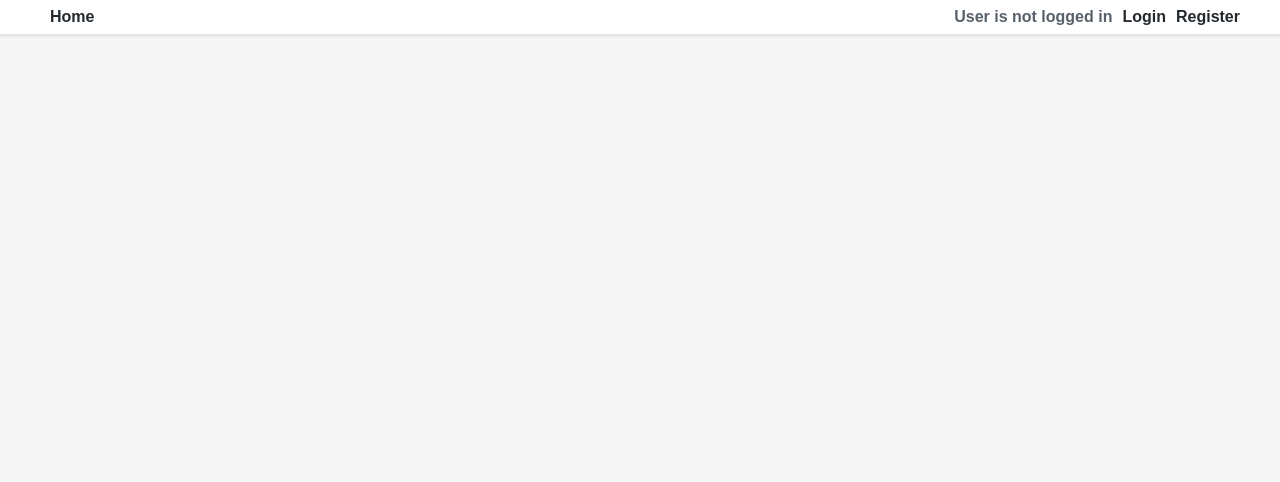
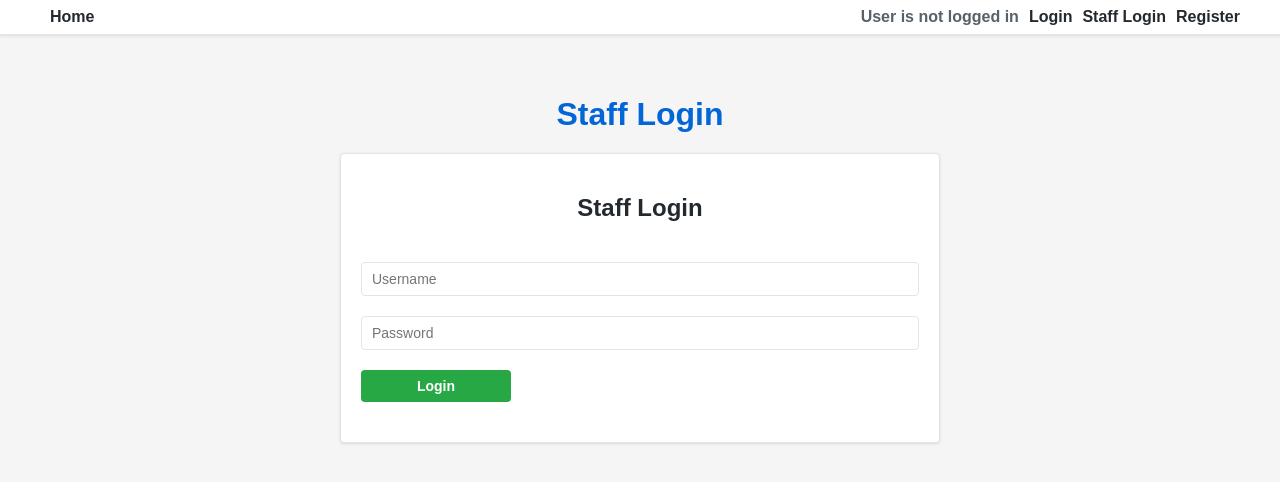
Before and after one commit to jishnuteegala/Issue-Management-System, a React (Create React App) app in the folder frontend/: page /staff in a window 1280 px wide. Shown: the top 482 px of the page. Built offline with nearby package versions, Linux system fonts and the light colour scheme.

Commit message:
add staff login functionality with dedicated route and component

```diff
--- a/frontend/src/App.js
+++ b/frontend/src/App.js
@@ -7,6 +7,7 @@ import Register from './components/Register/Register';
 import Home from './components/Home/Home';
 import IssueDetail from './components/IssueDetail/IssueDetail';
 import Dashboard from './components/Dashboard/Dashboard';
+import StaffLogin from './components/StaffLogin/StaffLogin';
 import { getCSRFToken } from './utils/csrf';
 import './App.css';
 
@@ -59,6 +60,7 @@ function App() {
               )
             }
           />
+          <Route path="/staff" element={user ? <Navigate to="/" /> : <StaffLogin setUser={setUser} />} />
         </Routes>
       </div>
     </>
--- a/frontend/src/components/Login/Login.js
+++ b/frontend/src/components/Login/Login.js
@@ -4,7 +4,7 @@ import { useNavigate } from 'react-router-dom';
 import { getCSRFToken } from '../../utils/csrf';
 import './Login.css';
 
-function Login({ setUser }) {
+function Login({ setUser, isStaffLogin }) {
   const [form, setForm] = useState({ username: '', password: '' });
   const [message, setMessage] = useState('');
   const [debugInfo, setDebugInfo] = useState(null); // State to hold debug information
@@ -27,6 +27,11 @@ function Login({ setUser }) {
     })
       .then(response => {
         const userData = response.data.user;
+        // Check if this is a staff login and the user is actually staff
+        if (isStaffLogin && !userData.is_staff) {
+          setMessage('Access denied. Staff access only.');
+          return;
+        }
         setUser(userData);
         localStorage.setItem('user', JSON.stringify(userData)); // Store user data in local storage
         navigate('/');
@@ -40,7 +45,7 @@ function Login({ setUser }) {
 
   return (
     <div className="login-container">
-      <h2>Login</h2>
+      <h2>{isStaffLogin ? 'Staff Login' : 'Login'}</h2>
       {message && <p>{message}</p>}
       <form onSubmit={handleSubmit}>
         <input name="username" placeholder="Username" value={form.username} onChange={handleChange} required />
--- a/frontend/src/components/NavBar/NavBar.js
+++ b/frontend/src/components/NavBar/NavBar.js
@@ -25,6 +25,7 @@ function NavBar({ user, onLogout }) {
             <>
               <span>User is not logged in</span>
               <Link to="/login">Login</Link>
+              <Link to="/staff">Staff Login</Link>
               <Link to="/register">Register</Link>
             </>
           )}
--- /dev/null
+++ b/frontend/src/components/StaffLogin/StaffLogin.css
@@ -0,0 +1,10 @@
+.staff-login-container {
+    max-width: 600px;
+    margin: var(--spacing-large) auto;
+    text-align: center;
+}
+
+.staff-login-container h1 {
+    color: var(--primary-color);
+    margin-bottom: var(--spacing-large);
+}
--- /dev/null
+++ b/frontend/src/components/StaffLogin/StaffLogin.js
@@ -0,0 +1,14 @@
+import React from 'react';
+import Login from '../Login/Login';
+import './StaffLogin.css';
+
+function StaffLogin({ setUser }) {
+    return (
+        <div className="staff-login-container">
+            <h1>Staff Login</h1>
+            <Login setUser={setUser} isStaffLogin={true} />
+        </div>
+    );
+}
+
+export default StaffLogin;
```
